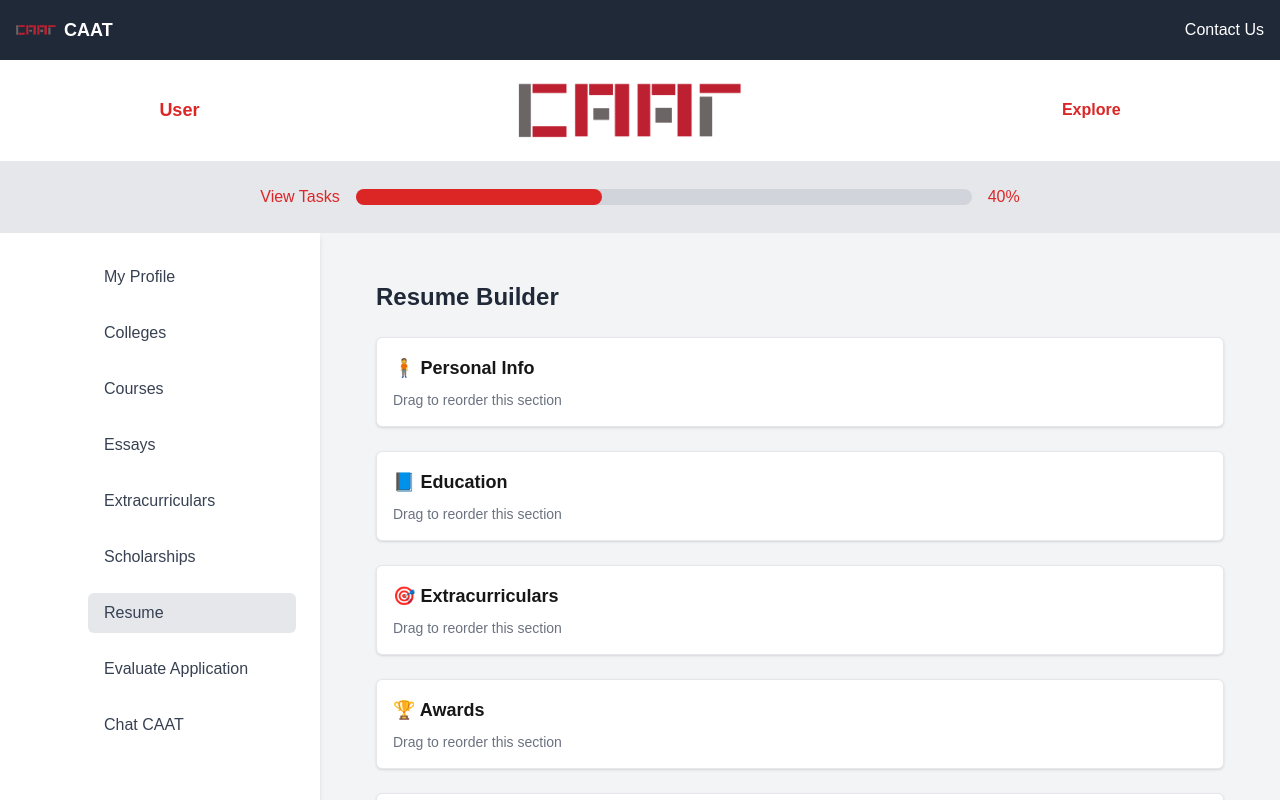
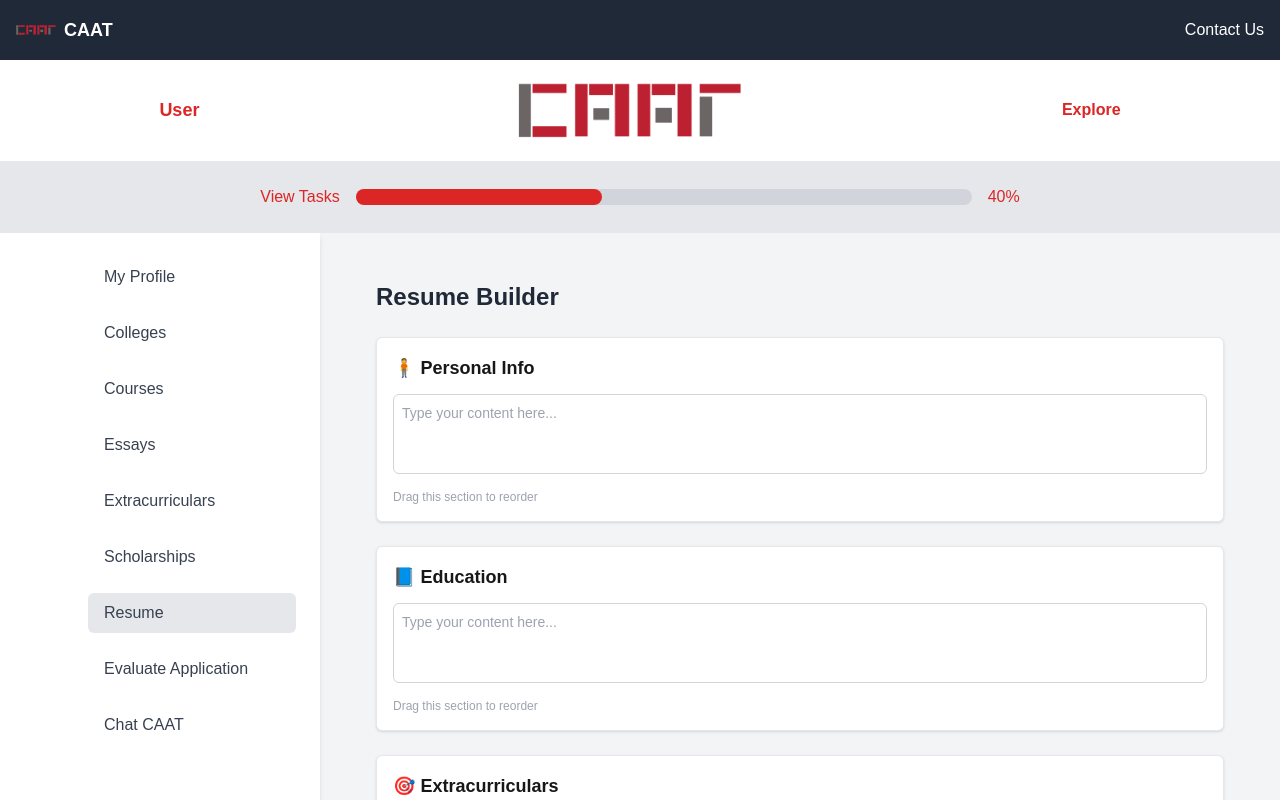
Before and after one commit to mycaatorg/ProjectApp, a Next.js app in the folder caat/frontend/: page /dashboard/resume in a window 1280 px wide. Shown: the top 800 px of the page. Built offline with nearby package versions, Linux system fonts and the light colour scheme.

Commit message:
test drag

```diff
--- a/caat/frontend/app/dashboard/resume/page.tsx
+++ b/caat/frontend/app/dashboard/resume/page.tsx
@@ -29,6 +29,8 @@ function SortableBlock({ id, label }: { id: string; label: string }) {
         const { attributes, listeners, setNodeRef, transform, transition } =
           useSortable({ id });
 
+        const [content, setContent] = useState("");
+
         const style = {
           transform: CSS.Transform.toString(transform),
           transition,
@@ -42,11 +44,22 @@ function SortableBlock({ id, label }: { id: string; label: string }) {
             {...listeners}
             className="bg-white p-4 rounded-md shadow border cursor-move"
           >
-      <h2 className="text-lg font-semibold mb-2">{label}</h2>
-      <p className="text-sm text-gray-500">Drag to reorder this section</p>
+            <h2 className="text-lg font-semibold mb-3">{label}</h2>
+
+            <textarea
+              value={content}
+              onChange={(e) => setContent(e.target.value)}
+              placeholder="Type your content here..."
+              rows={1}
+              className="w-full p-2 border border-gray-300 rounded-md resize-none focus:outline-none focus:ring-2 focus:ring-blue-500 text-sm"
+              style={{ height: `${Math.max(80, content.split("\n").length * 24)}px` }}
+            />
+
+            <p className="text-xs text-gray-400 mt-2">Drag this section to reorder</p>
           </div>
         );
       }
+
 
 export default function ResumeBuilderPage() {
   const [items, setItems] = useState(sections);
```
Lines whose indentation alone changed are shown as unchanged.
